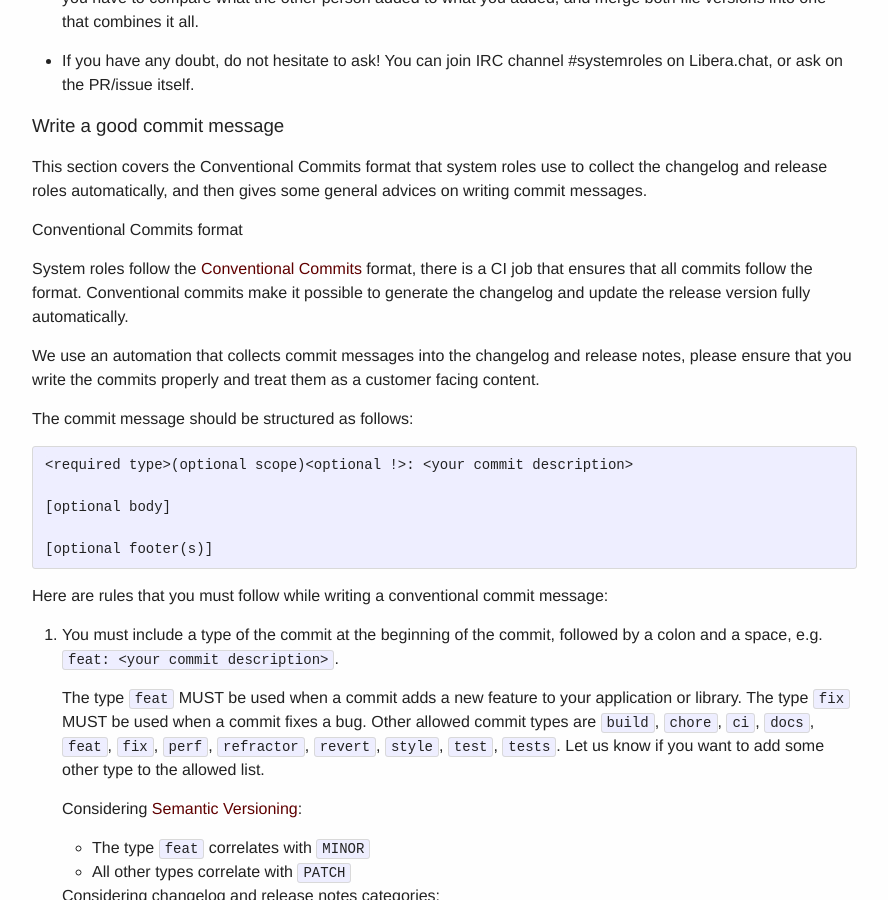
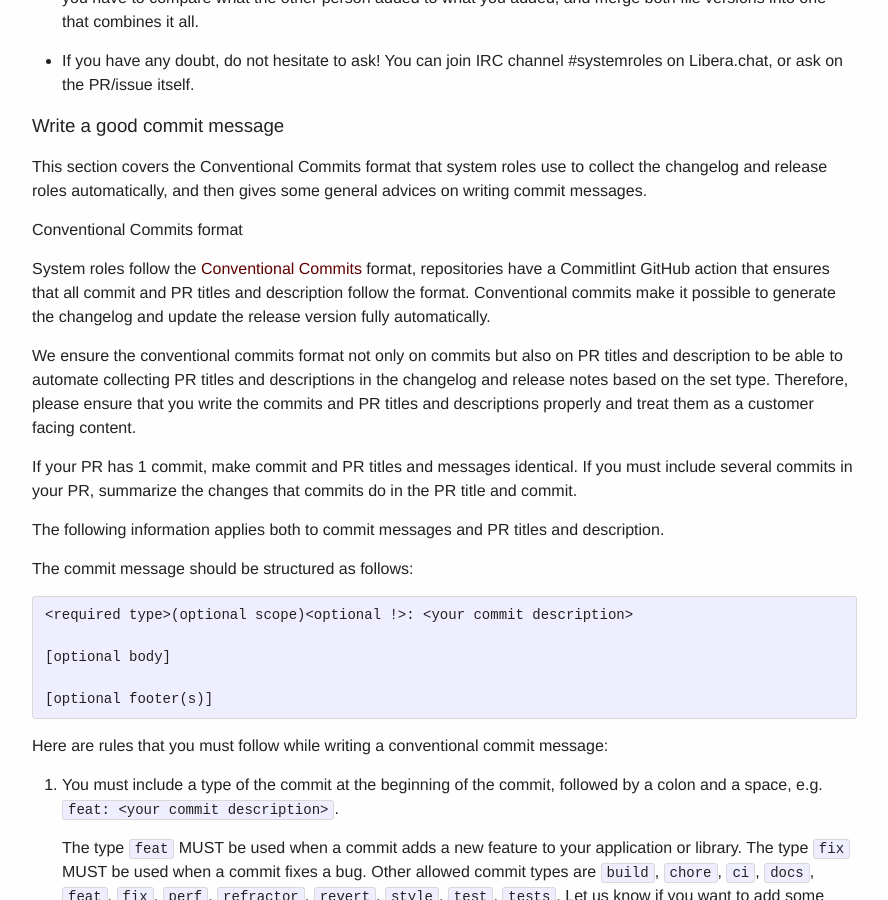
Before and after one commit to linux-system-roles/linux-system-roles.github.io, a Jekyll site: the page built from contribute.md, in a window 1280 px wide and 900 px high, scrolled down 4219 px. Shown: the whole window, without its empty margins (38-926 px from the left). Built offline with Jekyll 4.4.1, drawn with Linux system fonts in a browser that asks for light colours.

Commit message:
Mention that PR titles must follow conv commit format

```diff
--- a/contribute.md
+++ b/contribute.md
@@ -225,10 +225,15 @@ This section covers the Conventional Commits format that system roles use to col
 
 #### Conventional Commits format
 
-System roles follow the [Conventional Commits](https://www.conventionalcommits.org/en/v1.0.0/) format, there is a CI job that ensures that all commits follow the format.
+System roles follow the [Conventional Commits](https://www.conventionalcommits.org/en/v1.0.0/) format, repositories have a Commitlint GitHub action that ensures that all commit and PR titles and description follow the format.
 Conventional commits make it possible to generate the changelog and update the release version fully automatically.
 
-We use an automation that collects commit messages into the changelog and release notes, please ensure that you write the commits properly and treat them as a customer facing content.
+We ensure the conventional commits format not only on commits but also on PR titles and description to be able to automate collecting PR titles and descriptions in the changelog and release notes based on the set type. Therefore, please ensure that you write the commits and PR titles and descriptions properly and treat them as a customer facing content.
+
+If your PR has 1 commit, make commit and PR titles and messages identical.
+If you must include several commits in your PR, summarize the changes that commits do in the PR title and commit.
+
+The following information applies both to commit messages and PR titles and description.
 
 The commit message should be structured as follows:
 
```
